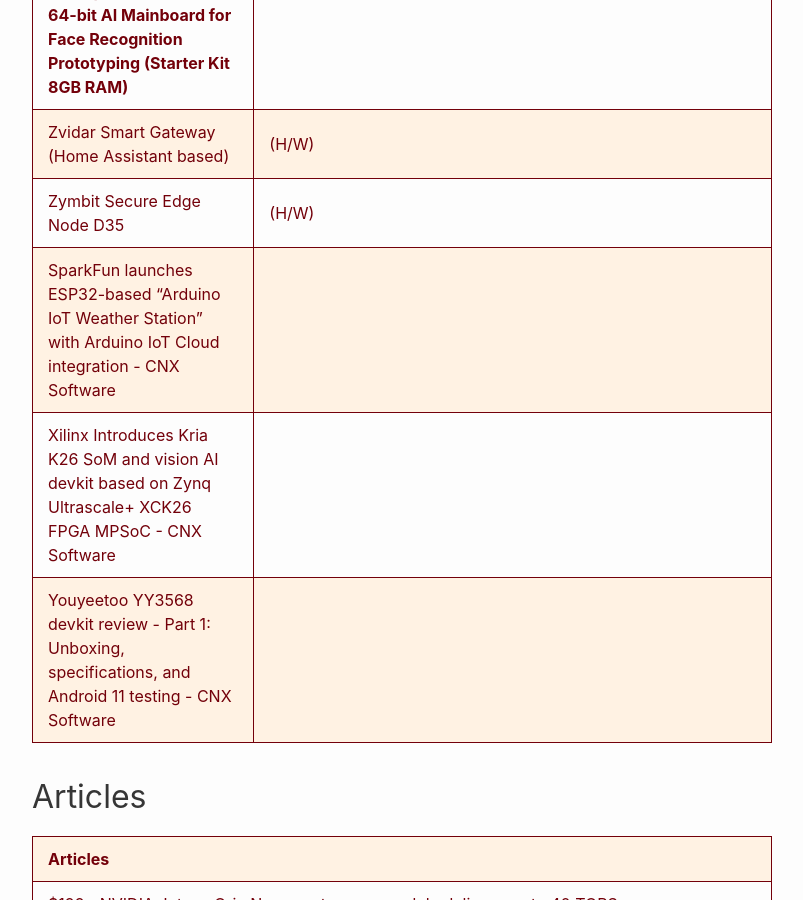
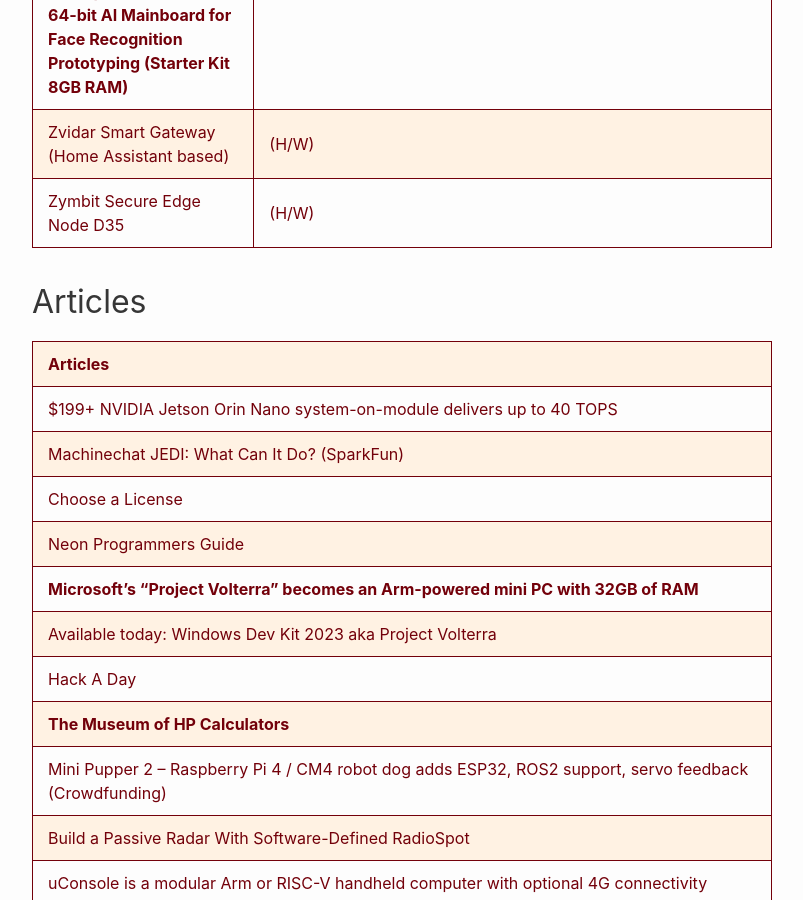
Before and after one commit to RalphHightower/RalphHightower, a Jekyll site: the page built from HardwareLinks.md, in a window 1280 px wide and 900 px high, scrolled down 24679 px. Shown: the whole window, without its empty margins (238-1041 px from the left). Built offline with Jekyll 4.4.1, drawn with Linux system fonts in a browser that asks for light colours; our own code applies the rules of GitHub Pages for plain Markdown files; some of the changed text lies outside the part shown.

Commit message:
[fix](doc): fix tables

```diff
--- a/HardwareLinks.md
+++ b/HardwareLinks.md
@@ -243,9 +243,6 @@
 | **[Youyeetoo YY3568 Open-Source Developer Kit Rockchip RK3568 Soc Support Android11.0, Debian10.0 and OpenHarmony OS, 64-bit AI Mainboard for Face Recognition Prototyping \(Starter Kit 8GB RAM\)](https://a.co/d/bpsKnor)** | [**8GB 94.99**](https://a.co/d/bpsKnor) |
 | [Zvidar Smart Gateway (Home Assistant based)](http://www.zvidar.com/pro/23.html ) | (H/W) |
 | [Zymbit Secure Edge Node D35](https://store.zymbit.com/products/secure-compute-node-d35)| (H/W) |
-| [SparkFun launches ESP32-based "Arduino IoT Weather Station" with Arduino IoT Cloud integration - CNX Software](https://www.cnx-software.com/2023/09/03/sparkfun-esp32-arduino-iot-weather-station-with-arduino-iot-cloud/ ) |
-| [Xilinx Introduces Kria K26 SoM and vision AI devkit based on Zynq Ultrascale+ XCK26 FPGA MPSoC - CNX Software](https://www.cnx-software.com/2021/04/28/xilinx-kria-k26-som-vision-ai-devkit-zynq-ultrascale-xck26-fpga-mpsoc/ ) |
-| [Youyeetoo YY3568 devkit review - Part 1: Unboxing, specifications, and Android 11 testing - CNX Software](https://www.cnx-software.com/2023/08/25/youyeetoo-yy3568-devkit-review-part-1-unboxing-specifications-and-android-11-testing/ ) |
 
 [^11]: Impressive performance specifications. Expensive, but **WANT!**
 [^12]: Bring Your Own Raspberry Pi(π) Compute Module 4 (CM4)
```
Also changed, not shown: other parts of HardwareLinks.md (+3 -0 lines).
